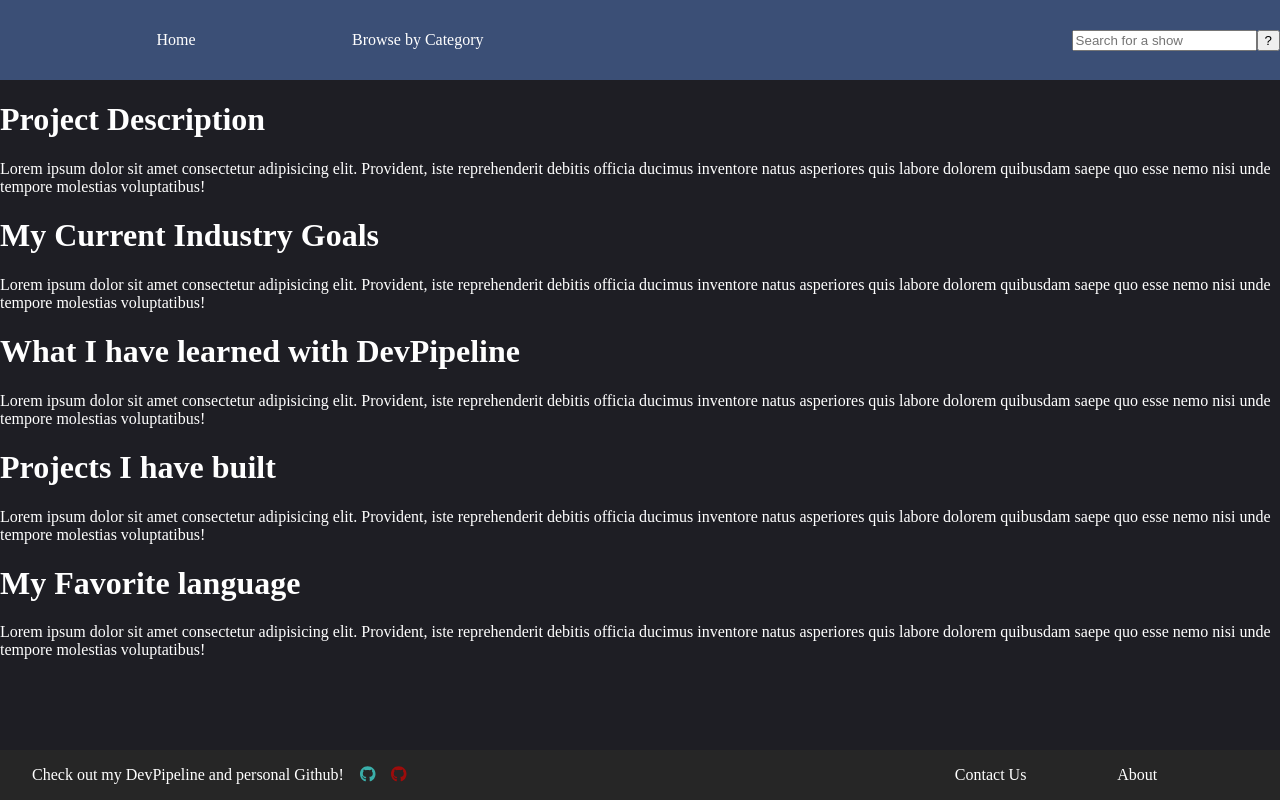
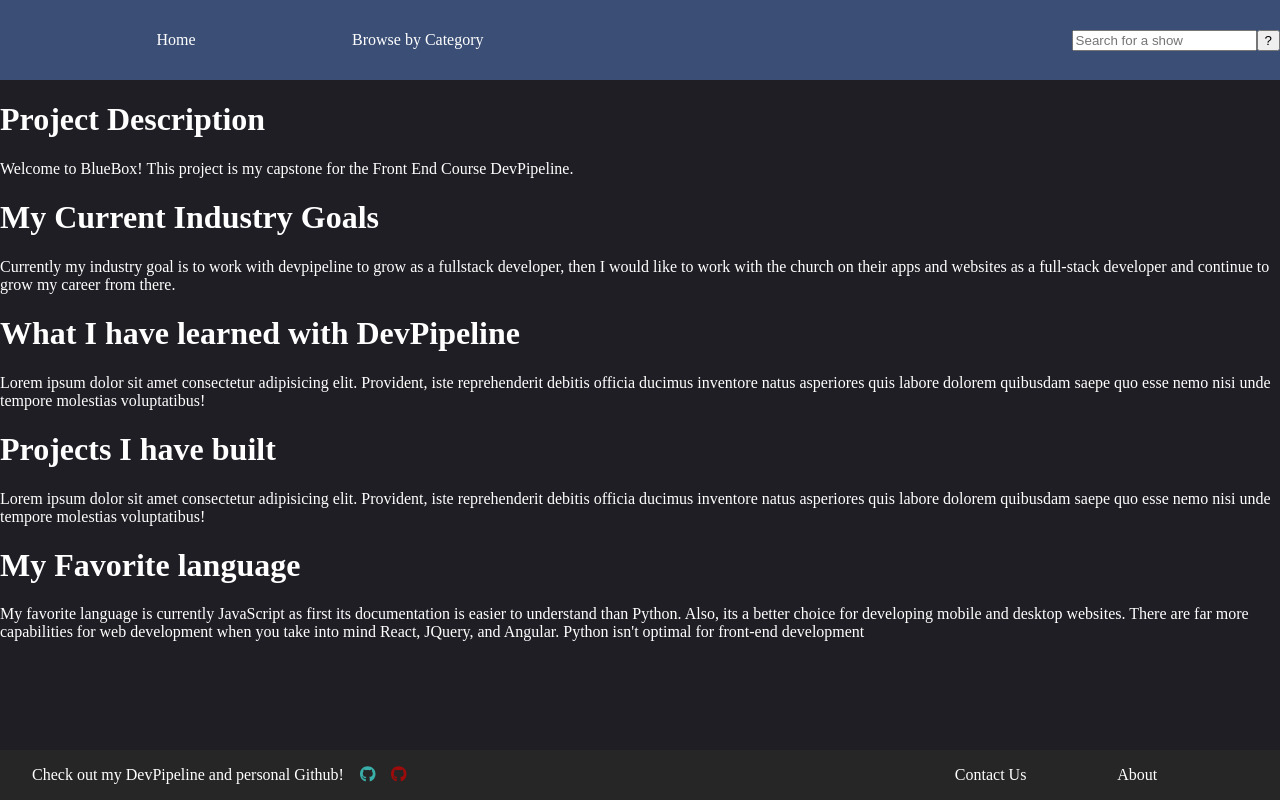
Before and after one commit to Jamesh431/BlueBlox, a React (Create React App) app: page /about in a window 1280 px wide. Built offline with nearby package versions, Linux system fonts and the light colour scheme.

Commit message:
added more showpage styles and changed somethings on the about page

```diff
--- a/src/components/pages/About.js
+++ b/src/components/pages/About.js
@@ -29,12 +29,12 @@ export default function About() {
     <div className="AboutPage">
       <div className="ProjectDescription">
         <h1>Project Description</h1>
-        <p>Lorem ipsum dolor sit amet consectetur adipisicing elit. Provident, iste reprehenderit debitis officia ducimus inventore natus asperiores quis labore dolorem quibusdam saepe quo esse nemo nisi unde tempore molestias voluptatibus!</p>
+        <p>Welcome to BlueBox! This project is my capstone for the Front End Course DevPipeline.</p>
       </div>
 
       <div className="IndustryGoals">
         <h1>My Current Industry Goals</h1>
-        <p>Lorem ipsum dolor sit amet consectetur adipisicing elit. Provident, iste reprehenderit debitis officia ducimus inventore natus asperiores quis labore dolorem quibusdam saepe quo esse nemo nisi unde tempore molestias voluptatibus!</p>
+        <p>Currently my industry goal is to work with devpipeline to grow as a fullstack developer, then I would like to work with the church on their apps and websites as a full-stack developer and continue to grow my career from there.</p>
       </div>
 
       <div className="WhatILearned">
@@ -49,7 +49,7 @@ export default function About() {
 
       <div className="FavoriteLanguage">
         <h1>My Favorite language</h1>
-        <p>Lorem ipsum dolor sit amet consectetur adipisicing elit. Provident, iste reprehenderit debitis officia ducimus inventore natus asperiores quis labore dolorem quibusdam saepe quo esse nemo nisi unde tempore molestias voluptatibus!</p>
+        <p>My favorite language is currently JavaScript as first its documentation is easier to understand than Python. Also, its a better choice for developing mobile and desktop websites. There are far more capabilities for web development when you take into mind React, JQuery, and Angular. Python isn't optimal for front-end development </p>
       </div>
     </div>
     )
```
